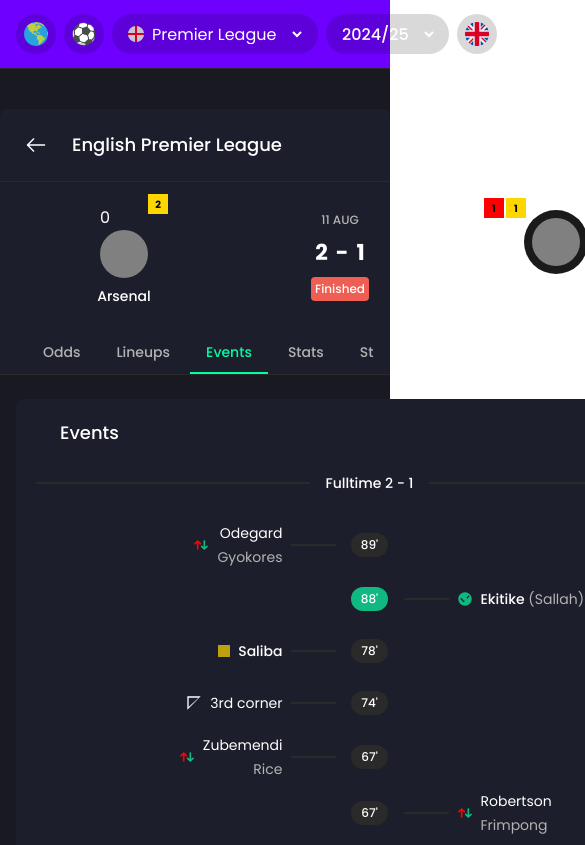
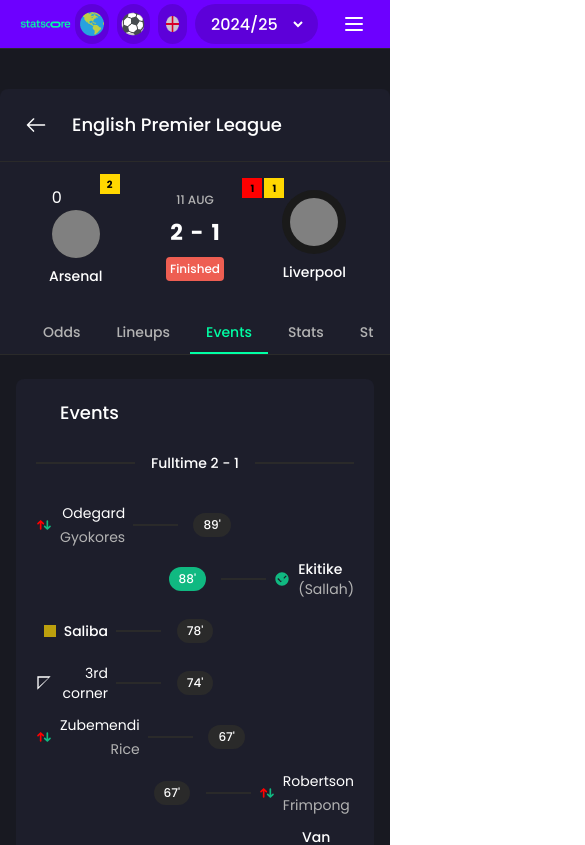
Before and after one commit to tinsaye-simeneh/sp-hub, a React (Vite) app: page /match/1 in a window 390 px wide. Shown: the top 845 px of the page, 585 px wide, since content can reach past the window. Built offline with nearby package versions, Linux system fonts and the light colour scheme.

Commit message:
Enhance Header component: add mobile hamburger menu functionality, adjust logo size for responsiveness, and refine layout styles for better user experience.

```diff
--- a/src/components/Header.tsx
+++ b/src/components/Header.tsx
@@ -1,4 +1,4 @@
-import React from 'react';
+import React, { useState } from 'react';
 import logo from '../../public/logo.png';
 import globe from '../../public/globe.png';
 import ball from '../../public/ball.png';
@@ -8,13 +8,14 @@
 const Header: React.FC = () => {
   const navItems = ['Live', 'Matches', 'Standings', 'Teams', 'Comparison', 'Statistics', 'Venues'];
   const activeTab = 'Matches';
+  const [isMenuOpen, setIsMenuOpen] = useState(false);
 
   return (
     <header className="bg-[#6D00FF] border-b border-[#2A2A2A] w-screen top-0 sticky z-50">
       <div className="max-w-[1440px] mx-auto px-4 py-1">
         <div className="flex items-center justify-between">
           <div>
-            <img src={logo} alt="logo" className="w-[200px] h-[60px]" />
+            <img src={logo} alt="logo" className="w-[82px] md:w-[200px] h-auto md:h-[60px]" />
           </div>
 
           <nav className="hidden md:flex items-center gap-1 flex-1 justify-center">
@@ -43,11 +44,11 @@
               <img src={ball} alt="ball" className="w-[24px] h-[24px]" />
             </button>
 
-            <div className="w-[206px] h-[40px] py-2 px-4 rounded-full bg-[#00000026] flex items-center gap-1 overflow-hidden hover:bg-[rgba(0,0,0,0.8)] transition-colors">
+            <div className="w-auto md:w-[206px] h-[40px] py-2 px-2 md:px-4 rounded-full bg-[#00000026] flex items-center gap-1 overflow-hidden hover:bg-[rgba(0,0,0,0.8)] transition-colors">
               <img src={pl} alt="premier league" className="w-[16px] h-[16px] flex-shrink-0" />
               <select
                 title="premier league"
-                className="bg-transparent text-[#FFFFFF] text-base border-none outline-none cursor-default pr-3"
+                className="bg-transparent text-[#FFFFFF] text-base border-none outline-none cursor-default pr-3 hidden md:block"
                 onMouseDown={(e) => e.preventDefault()}
               >
                 <option>Premier League</option>
@@ -64,9 +65,63 @@
               </select>
             </div>
 
-            <button className="w-[40px] h-[40px] px-1 rounded-full bg-[#00000026] hover:bg-[#00000040] transition-colors flex items-center justify-center">
+            <button className="hidden md:flex w-[40px] h-[40px] px-1 rounded-full bg-[#00000026] hover:bg-[#00000040] transition-colors items-center justify-center">
               <img src={eg} alt="flag" className="w-[24px] h-[24px]" />
             </button>
+
+            {/* Hamburger Menu Button - Mobile Only */}
+            <div className="relative md:hidden">
+              <button
+                onClick={() => setIsMenuOpen(!isMenuOpen)}
+                className="w-[40px] h-[40px] px-1 transition-colors flex items-center justify-center ml-2"
+                aria-label="Menu"
+              >
+                <svg
+                  className="w-6 h-6 text-white"
+                  fill="none"
+                  stroke="currentColor"
+                  viewBox="0 0 24 24"
+                >
+                  {isMenuOpen ? (
+                    <path
+                      strokeLinecap="round"
+                      strokeLinejoin="round"
+                      strokeWidth={2}
+                      d="M6 18L18 6M6 6l12 12"
+                    />
+                  ) : (
+                    <path
+                      strokeLinecap="round"
+                      strokeLinejoin="round"
+                      strokeWidth={2}
+                      d="M4 6h16M4 12h16M4 18h16"
+                    />
+                  )}
+                </svg>
+              </button>
+
+              {/* Dropdown Menu - Mobile Only */}
+              {isMenuOpen && (
+                <div className="absolute right-0 top-full mt-2 w-48 bg-[#1D1E2B] rounded-lg shadow-lg border border-[#2A2A2A] py-2 z-50">
+                  {navItems.map((item) => (
+                    <a
+                      key={item}
+                      href="#"
+                      onClick={() => setIsMenuOpen(false)}
+                      className={`block px-4 py-2 text-sm transition-colors ${
+                        item === activeTab
+                          ? 'text-[#00FFA5] bg-[#1D1E2B]'
+                          : item === 'Standings'
+                          ? 'text-[#CAC4D0] hover:text-[#FFFFFF] hover:bg-[#252525]'
+                          : 'text-[#FFFFFF] hover:bg-[#252525]'
+                      }`}
+                    >
+                      {item}
+                    </a>
+                  ))}
+                </div>
+              )}
+            </div>
           </div>
         </div>
       </div>
--- a/src/components/MatchDetails.tsx
+++ b/src/components/MatchDetails.tsx
@@ -209,7 +209,7 @@
   };
 
   return (
-    <div className="text-[#FFFFFF] w-[707px] bg-[#1D1E2B] rounded-lg mx-auto px-5 pt-5">
+    <div className="text-[#FFFFFF] w-full xl:w-[707px] bg-[#1D1E2B] rounded-lg xl:mx-auto px-5 pt-5">
       <h2 className="text-lg font-medium mb-3 ml-6">Events</h2>
 
       <div className="relative pb-8">
@@ -337,8 +337,8 @@
 
   return (
     <div className="bg-[#181921]">
-      <div className="max-w-[820px] mx-auto pt-10">
-      <div className="xl:w-[707px] bg-[#1D1E2B] rounded-t-lg mx-auto">
+      <div className="w-full xl:max-w-[820px] xl:mx-auto pt-10">
+      <div className="w-full xl:w-[707px] bg-[#1D1E2B] rounded-t-lg xl:mx-auto">
         {/* Header with back button and league name */}
         <div className="flex items-center gap-4 px-4 py-4 border-b border-[#2A2A2A]">
           <button
@@ -351,7 +351,7 @@
         </div>
 
         {/* Match Summary Card */}
-        <div className="px-4 py-6 w-[680px] mx-auto">
+        <div className="px-4 py-6 w-full xl:w-[680px] xl:mx-auto">
           <div className="flex items-center justify-between">
             {/* Home Team */}
             <div className="flex flex-col items-center gap-2 flex-1 relative">
```
